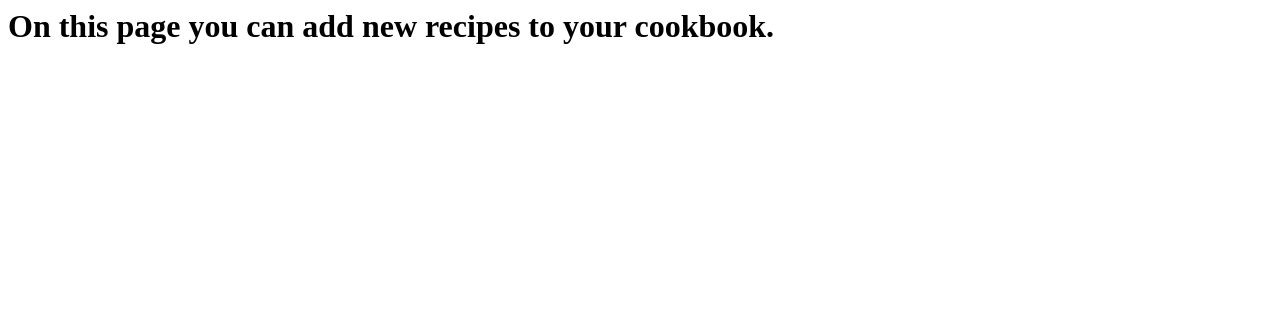
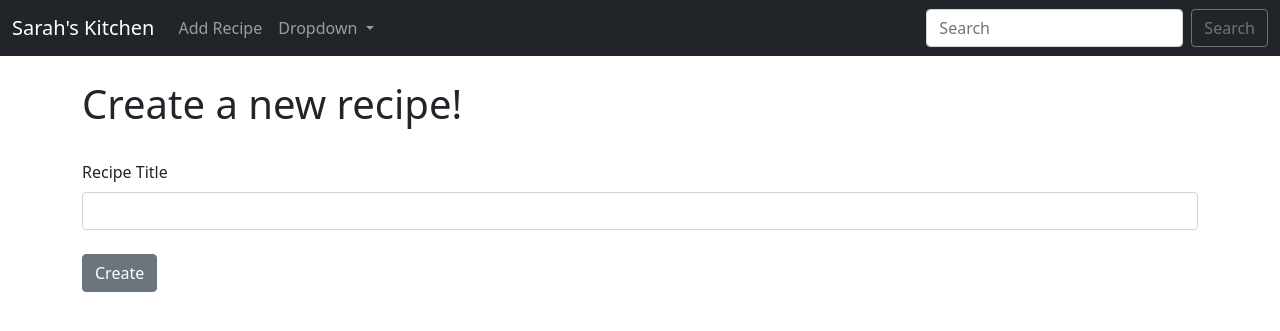
Before and after one commit to sckers/sarahs-kitchen, a Flask app: page /addrecipe in a window 1280 px wide. Shown: the top 331 px of the page. Run offline with Flask 2, Linux system fonts and the light colour scheme.

Commit message:
added new pages and started recipe form

```diff
--- a/main.py
+++ b/main.py
@@ -1,15 +1,36 @@
-from flask import Flask
+from flask import Flask, render_template
+from webforms import RecipeForm
 
 # create Flask instance
 app = Flask(__name__)
+app.config['SECRET_KEY'] = "secret"
 
 # decorator to add URL route
 @app.route("/")
 # add content to page
 def homepage():
-  return "<h1>There's nothing here.</h1>"
+  return render_template("home.html")
 
 # add page for adding a recipe
-@app.route("/addrecipe")
+@app.route("/addrecipe", methods=['GET', 'POST'])
 def add_recipe():
-  return "<h1>On this page you can add new recipes to your cookbook.</h1>"
+  recipe_title = None
+  ingredients = []
+  recipe_instr = []
+  form = RecipeForm()
+  # validate form
+  if form.validate_on_submit():
+    recipe_title = form.recipe_title.data
+    form.recipe_title.data = ""
+  return render_template("addrecipe.html", recipe_title = recipe_title, form = form)
+
+# create custom error pages
+# invalid url
+@app.errorhandler(404)
+def page_not_found(e):
+  return render_template("404.html"), 404
+
+# internal server error
+@app.errorhandler(500)
+def page_not_found(e):
+  return render_template("500.html"), 500
--- /dev/null
+++ b/templates/addrecipe.html
@@ -0,0 +1,19 @@
+{% extends 'base.html' %}
+{% block content %}
+
+    {% if recipe_title %}
+        <h1>new recipe {{ recipe_title }} created.</h1>
+    {% else %}
+        <h1>Create a new recipe!</h1>
+        <br/>
+        <form method="POST">
+            {{ form.hidden_tag() }}
+            {{ form.recipe_title.label(class="form-label") }}
+            {{ form.recipe_title(class="form-control") }}
+            <br/>
+            {{ form.create_recipe(class="btn btn-secondary") }}
+        </form>
+
+    {% endif %}
+
+{% endblock %}
--- a/templates/base.html
+++ b/templates/base.html
@@ -8,9 +8,10 @@
     <!-- Bootstrap CSS -->
     <link href="https://cdn.jsdelivr.net/npm/bootstrap@5.1.3/dist/css/bootstrap.min.css" rel="stylesheet" integrity="sha384-1BmE4kWBq78iYhFldvKuhfTAU6auU8tT94WrHftjDbrCEXSU1oBoqyl2QvZ6jIW3" crossorigin="anonymous">
 
-    <title>Hello, world!</title>
+    <title>Sarah's Kitchen</title>
   </head>
   <body>
+    {% include 'navbar.html' %}
     <br/>
     <div class = "container">
       {% block content %}
--- /dev/null
+++ b/templates/home.html
@@ -0,0 +1,6 @@
+{% extends 'base.html' %}
+{% block content %}
+
+    <h1>There's nothing here.</h1>
+
+{% endblock %}
--- /dev/null
+++ b/templates/navbar.html
@@ -0,0 +1,30 @@
+<nav class="navbar navbar-expand-lg navbar-dark bg-dark">
+    <div class="container-fluid">
+      <a class="navbar-brand" href="{{ url_for('homepage') }}">Sarah's Kitchen</a>
+      <button class="navbar-toggler" type="button" data-bs-toggle="collapse" data-bs-target="#navbarSupportedContent" aria-controls="navbarSupportedContent" aria-expanded="false" aria-label="Toggle navigation">
+        <span class="navbar-toggler-icon"></span>
+      </button>
+      <div class="collapse navbar-collapse" id="navbarSupportedContent">
+        <ul class="navbar-nav me-auto mb-2 mb-lg-0">
+          <li class="nav-item">
+            <a class="nav-link" href="{{ url_for('add_recipe') }}">Add Recipe</a>
+          </li>
+          <li class="nav-item dropdown">
+            <a class="nav-link dropdown-toggle" href="#" id="navbarDropdown" role="button" data-bs-toggle="dropdown" aria-expanded="false">
+              Dropdown
+            </a>
+            <ul class="dropdown-menu" aria-labelledby="navbarDropdown">
+              <li><a class="dropdown-item" href="#">Action</a></li>
+              <li><a class="dropdown-item" href="#">Another action</a></li>
+              <li><hr class="dropdown-divider"></li>
+              <li><a class="dropdown-item" href="#">Something else here</a></li>
+            </ul>
+          </li>
+        </ul>
+        <form class="d-flex">
+          <input class="form-control me-2" type="search" placeholder="Search" aria-label="Search">
+          <button class="btn btn-outline-secondary" type="submit">Search</button>
+        </form>
+      </div>
+    </div>
+  </nav>
--- /dev/null
+++ b/webforms.py
@@ -0,0 +1,15 @@
+from flask_wtf import FlaskForm
+from wtforms import StringField, SubmitField, SelectField, TextAreaField, FormField, FieldList
+from wtforms.validators import DataRequired
+
+class IngredientForm(FlaskForm):
+    amt = StringField("Amount")
+    unit = SelectField("Units", choices=['tsp', 'tbsp', ('cup', 'c')])
+    name = StringField("Ingredient")
+
+# create a form class
+class RecipeForm(FlaskForm):
+  recipe_title = StringField("Recipe Title", validators=[DataRequired()])
+  ingredients = FieldList(FormField(IngredientForm), min_entries = 1)
+  recipe_instr = FieldList(FormField(TextAreaField()))
+  create_recipe = SubmitField("Create")
```
Also changed, not shown: templates/404.html (added, +10 -0 lines), templates/500.html (added, +10 -0 lines), 1 other file.
